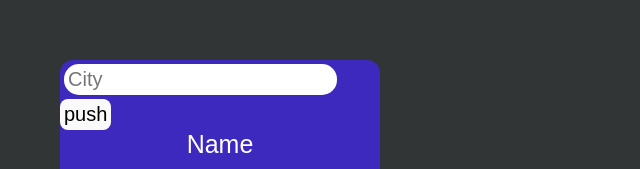
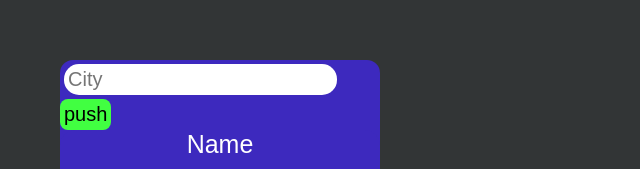
Before and after one commit to UBindoNoi/Weather02, a plain HTML site: page index.html in a window 1280 px wide. Shown: the top 169 px of the page, without its empty margins (0-640 px from the left). Drawn offline with Linux system fonts and the light colour scheme.

Commit message:
Update style.css

```diff
--- a/style.css
+++ b/style.css
@@ -52,7 +52,7 @@ body{
 
 #button{
     border-radius: 8px;
-    background: #FAFAFA;
+    background: #41FF41;
     padding: 4px;
     font-size: 20px;
     border: none;
```
